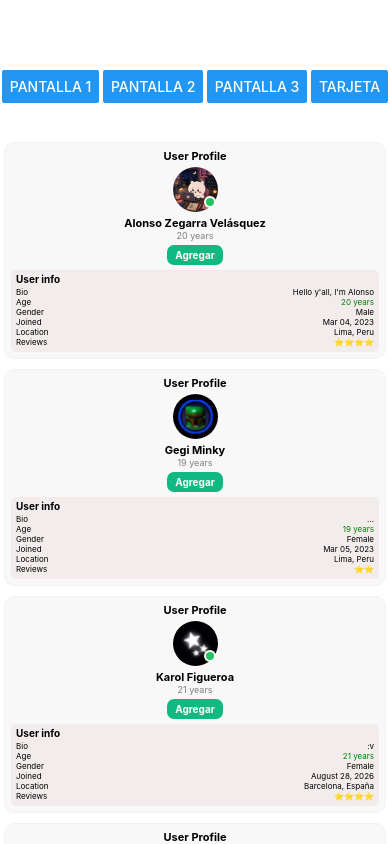
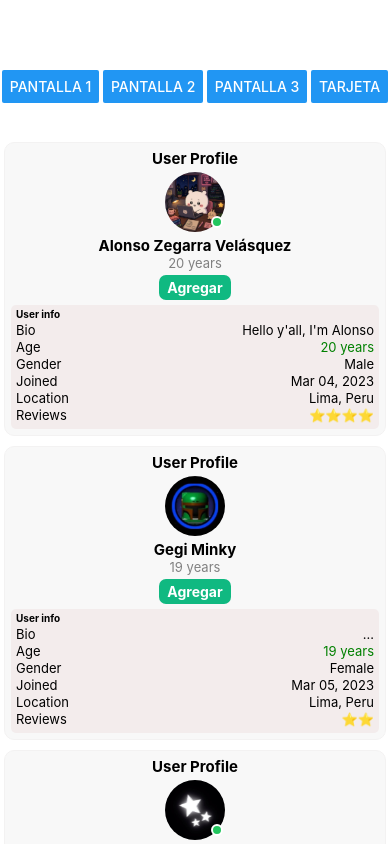
Before and after one commit to al0nso24/semana3-appmov, a React Native app: screen / in a window 390 px wide. Both pictures are taken after a click on the button "TARJETA". Built offline with nearby package versions, Linux system fonts and the light colour scheme.

Commit message:
Layout mejorado al 100%

```diff
--- a/src/componentes/Tarjeta.js
+++ b/src/componentes/Tarjeta.js
@@ -155,8 +155,8 @@ const styles = StyleSheet.create({
     },
 
     imagen: {
-        width: 45,
-        height: 45,
+        width: 60,
+        height: 60,
         marginVertical: 4,
         borderRadius: 200,
     },
@@ -174,14 +174,14 @@ const styles = StyleSheet.create({
     },
 
     titulo: {
-        fontSize: 11,
+        fontSize: 15,
         fontWeight: "bold",
         textAlign: "center",
     },
 
     edad: {
         color: "gray",
-        fontSize: 9
+        fontSize: 13
     },
 
     btn_agregar: {
@@ -198,7 +198,7 @@ const styles = StyleSheet.create({
 
     texto_base: {
         fontWeight: "bold",
-        fontSize: 10,
+        fontSize: 14,
         color: "white",
     },
 
@@ -227,13 +227,13 @@ const styles = StyleSheet.create({
     },
 
     info: {
-        fontSize: 8,
-        lineHeight: 10,
+        fontSize: 13,
+        lineHeight: 17,
     },
 
     der: {  //Texto que va a la derecha en la parte de info del usuario
         textAlign: "right",
-        fontSize: 8,
-        lineHeight: 10,
+        fontSize: 13,
+        lineHeight: 17,
     },
 });
```
